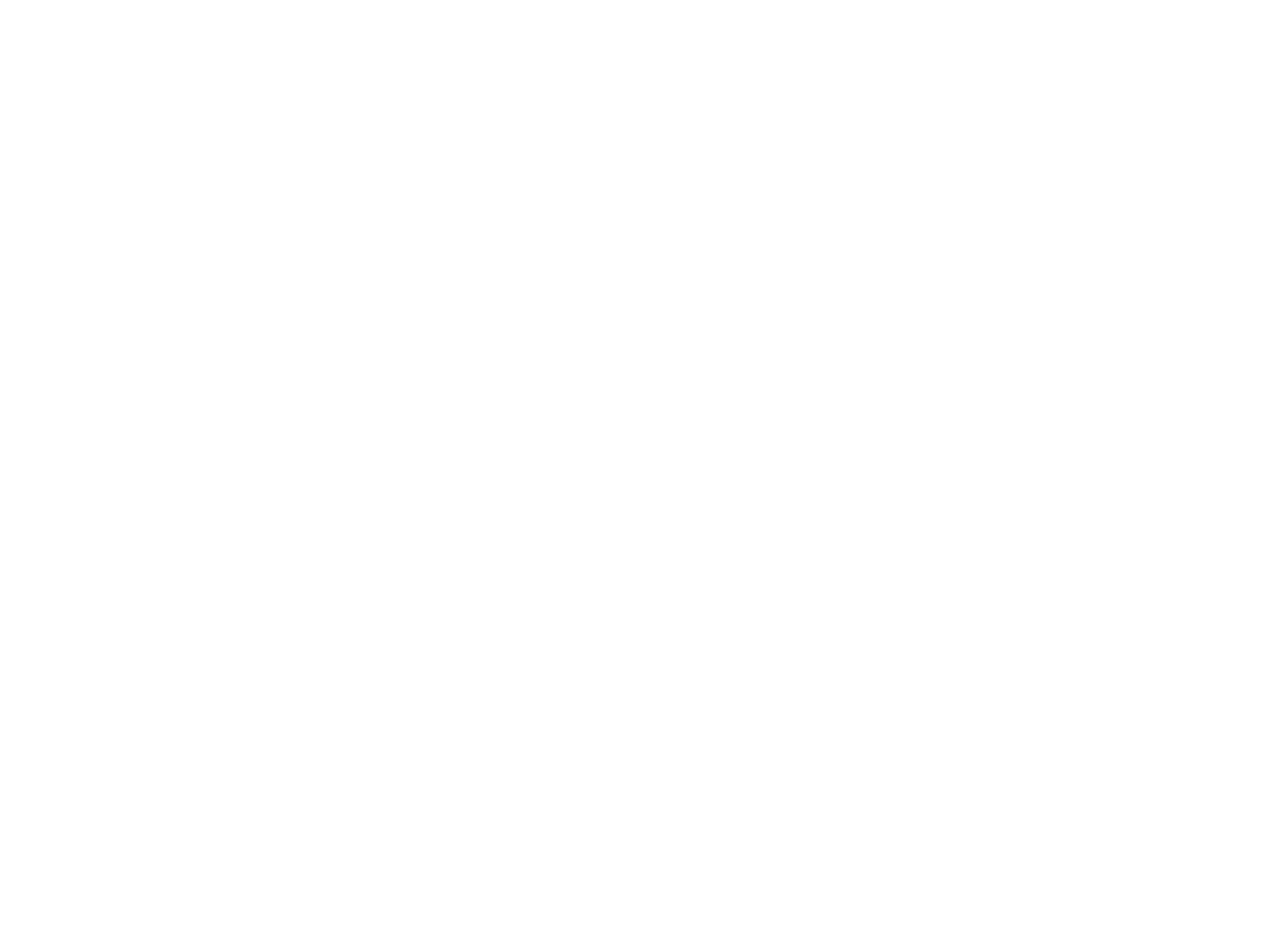
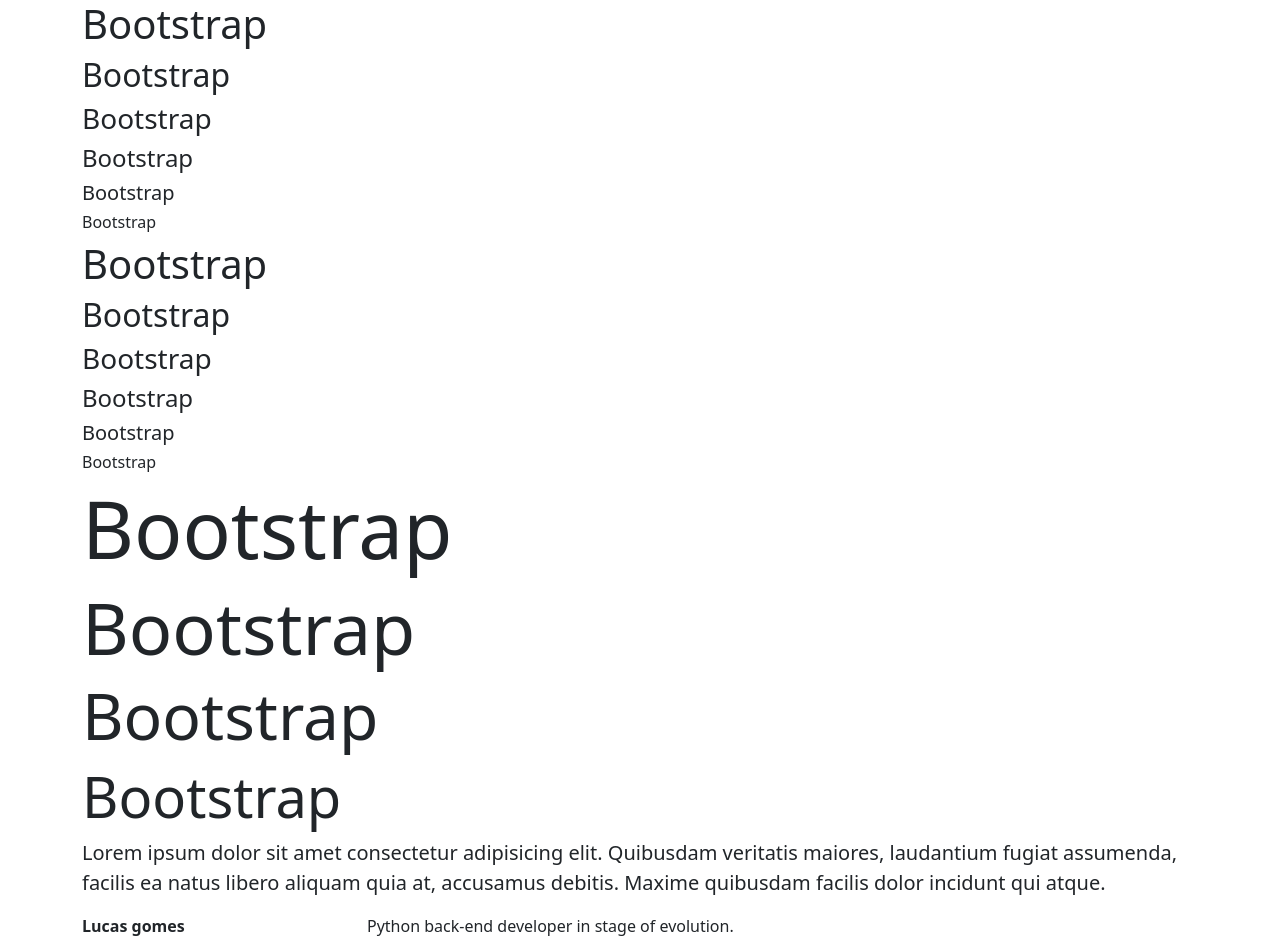
Before and after one commit to Lukasx76/KeepCodingBootstrapFundamentals, a plain HTML site: page bootstrap-components-usage/typography.html in a window 1280 px wide. Before the commit the page ends 800 px from the top, so only its background shows below. Drawn offline with Linux system fonts and the light colour scheme.

Commit message:
advancing

```diff
--- a/bootstrap-components-usage/typography.html
+++ b/bootstrap-components-usage/typography.html
@@ -8,7 +8,45 @@
     <link rel="stylesheet" href="../bootstrap-5.3.0-alpha3-dist/css/bootstrap.css">
 </head>
 <body>
+    <div class="container">
+        <!-- Normal Headers -->
 
+        <h1>Bootstrap</h1>
+        <h2>Bootstrap</h2>
+        <h3>Bootstrap</h3>
+        <h4>Bootstrap</h4>
+        <h5>Bootstrap</h5>
+        <h6>Bootstrap</h6>
+
+        <!-- Styled Headers-->
+
+        <h1 class="h1">Bootstrap</h1>
+        <h2 class="h2">Bootstrap</h2>
+        <h3 class="h3">Bootstrap</h3>
+        <h4 class="h4">Bootstrap</h4>
+        <h5 class="h5">Bootstrap</h5>
+        <h6 class="h6">Bootstrap</h6>
+
+        <!-- Display-->
+
+        <h1 class="display-1">Bootstrap</h1>
+        <h1 class="display-2">Bootstrap</h1>
+        <h1 class="display-3">Bootstrap</h1>
+        <h1 class="display-4">Bootstrap</h1>
+
+        <!-- Lead -->
+        <p class="lead">
+            Lorem ipsum dolor sit amet consectetur adipisicing elit. Quibusdam veritatis maiores, laudantium fugiat assumenda, facilis ea natus libero aliquam quia at, accusamus debitis. Maxime quibusdam facilis dolor incidunt qui atque.
+        </p>
+
+        <!-- Description Lists -->
+        <div class="row">
+            <dt class="col-sm-3"> Lucas gomes </dt>
+            <dd class="col-sm-9"> Python back-end developer in stage of evolution.</dd>
+
+        </div>
+
+    </div>
 
 
 </body>
```
Also changed, not shown: bootstrap-components-usage/images.html (added, +33 -0 lines).
